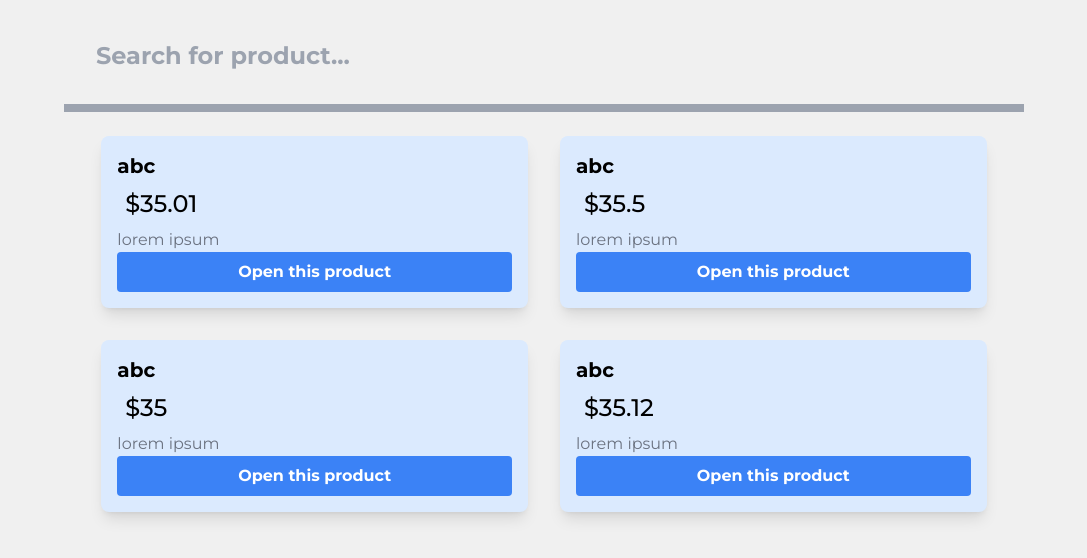
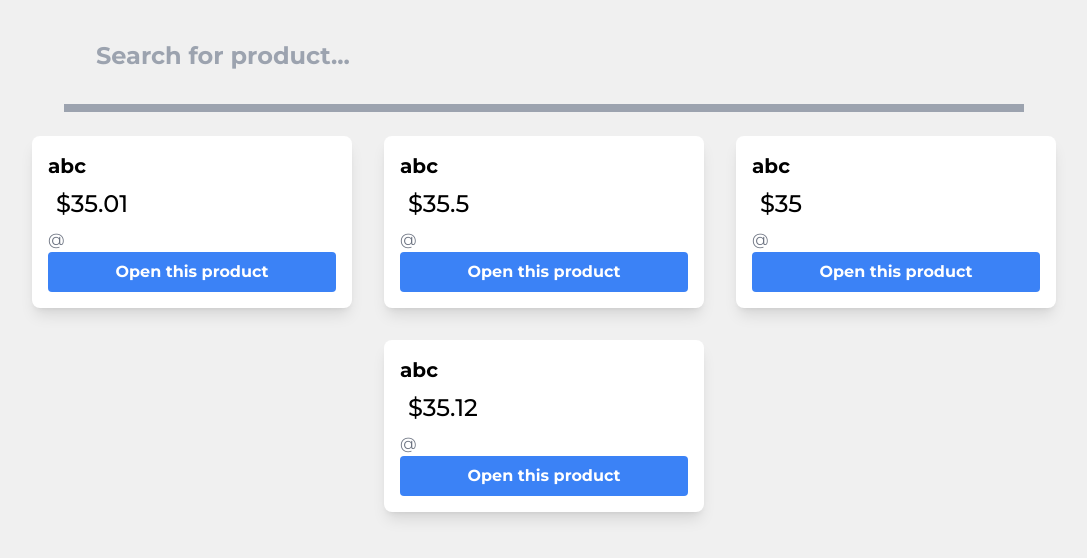
Before and after one commit to datmemerboi/DoIBuyIt, a Next.js app in the folder client/: page / in a window 1280 px wide. Shown: the top 558 px of the page, without its empty margins (96-1183 px from the left). Built offline with nearby package versions, Linux system fonts and the light colour scheme.

Commit message:
feat: ProductCard styling and match BE structure

```diff
--- a/client/components/ProductCard.tsx
+++ b/client/components/ProductCard.tsx
@@ -1,53 +1,62 @@
 import React from "react";
-import Image from "next/image";
 
 import Button from "@/components/Button";
 
 interface ProductCardProps {
   title: string;
-  description: string;
-  price?: number;
+  brand: string;
+  vendor: string;
+  price: number;
   image?: string;
 }
 
 const cardStyle: string =
-  "w-11/12 lg:w-4/12 lg:bg-blue-100 sm:w-3/12 sm:bg-red-100 md:w-5/12 md:bg-yellow-200 bg-gray-100 rounded-lg shadow-lg p-4 m-4 flex flex-col";
-const imageContainerStyle: string = "object-contain";
-const cardImageStyle: string = "object-contain w-11/12";
+  "w-11/12 bg-white lg:w-3/12 lg:bg-white sm:w-3/12 sm:bg-red-100 md:w-3/12 md:bg-yellow-200 bg-gray-100 rounded-lg shadow-lg p-4 m-4 flex flex-col";
+const imageContainerStyle: string =
+  "object-contain flex justify-center align-center w-full h-44";
+const cardImageStyle: string = "object-contain lg:h-full";
 const textContainerStyle: string = "flex flex-col";
-const productTitleStyle: string = "text-xl font-bold";
-const productDescriptionStyle: string = "text-m text-gray-500";
+const productTitleStyle: string = "text-base font-bold md:text-xl";
+const productVendorStyle: string = "text-m text-gray-500";
 const productPriceStyle: string = "p-2 text-2xl font-medium";
 
 export default function ProductCard({
   title,
   price,
-  description
+  brand,
+  vendor,
+  image
 }: ProductCardProps) {
+  const renderVendor = () => <p className={productVendorStyle}>@ {vendor}</p>;
+  // TODO: Show cheaper vendor
   const renderPrice = () => {
     if (price) {
+      // TODO: Indicate vendor-price rise/fall
       return <p className={productPriceStyle}>${price}</p>;
+    }
+  };
+  const renderImage = () => {
+    if (image && image !== "") {
+      return (
+        <div className={imageContainerStyle}>
+          <img src={image} alt={title} className={cardImageStyle} />
+        </div>
+      );
     }
   };
   const renderText = () => (
     <div className={textContainerStyle}>
       <h3 className={productTitleStyle}>{title}</h3>
       {renderPrice()}
-      <p className={productDescriptionStyle}>{description}</p>
-      <Button text={"Open this product"} wide={true} />
+      <p className={productVendorStyle}>{brand}</p>
     </div>
   );
   return (
     <div className={cardStyle}>
-      <div className={imageContainerStyle}>
-        {/* <Image
-          fill={true}
-          src="https://os.alipayobjects.com/rmsportal/QBnOOoLaAfKPirc.png"
-          alt="Example"
-          className={cardImageStyle}
-        /> */}
-      </div>
+      {renderImage()}
       {renderText()}
+      {renderVendor()}
+      <Button text={"Open this product"} wide={true} />
     </div>
   );
 }
```
